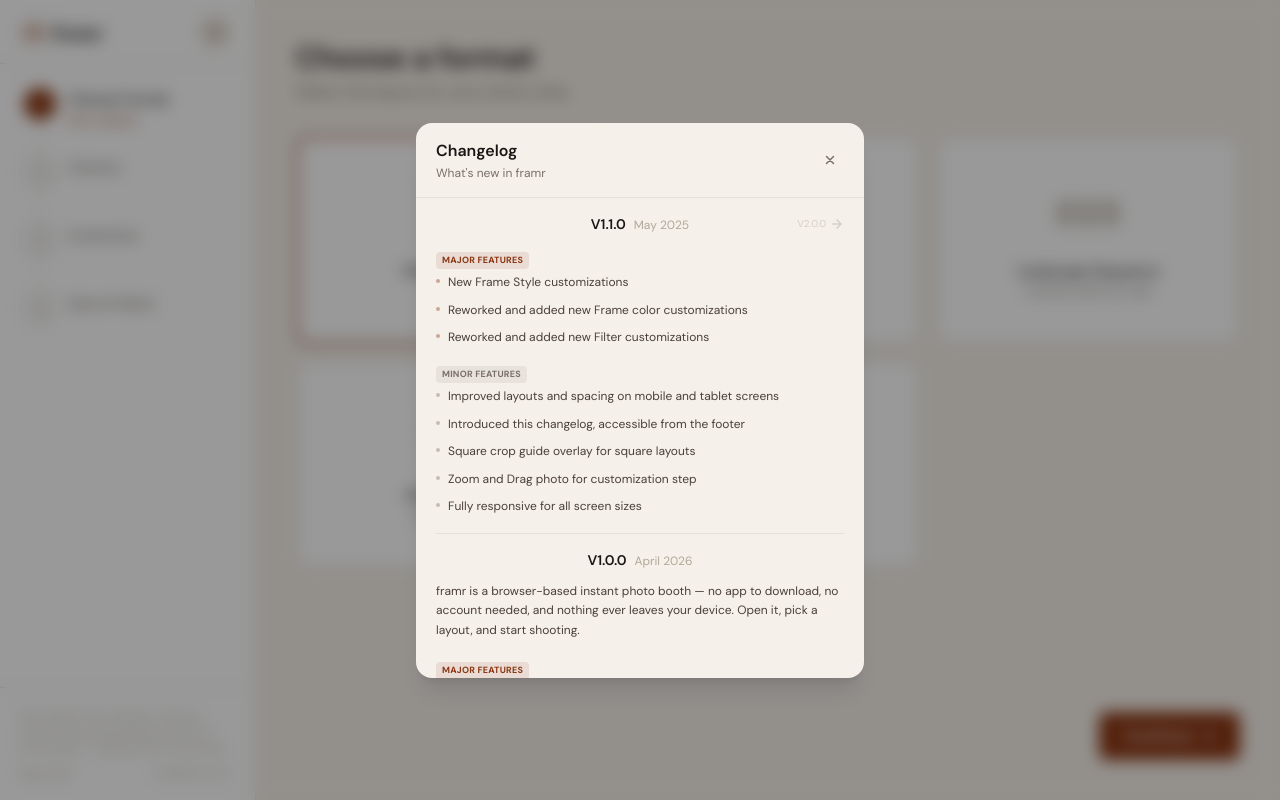
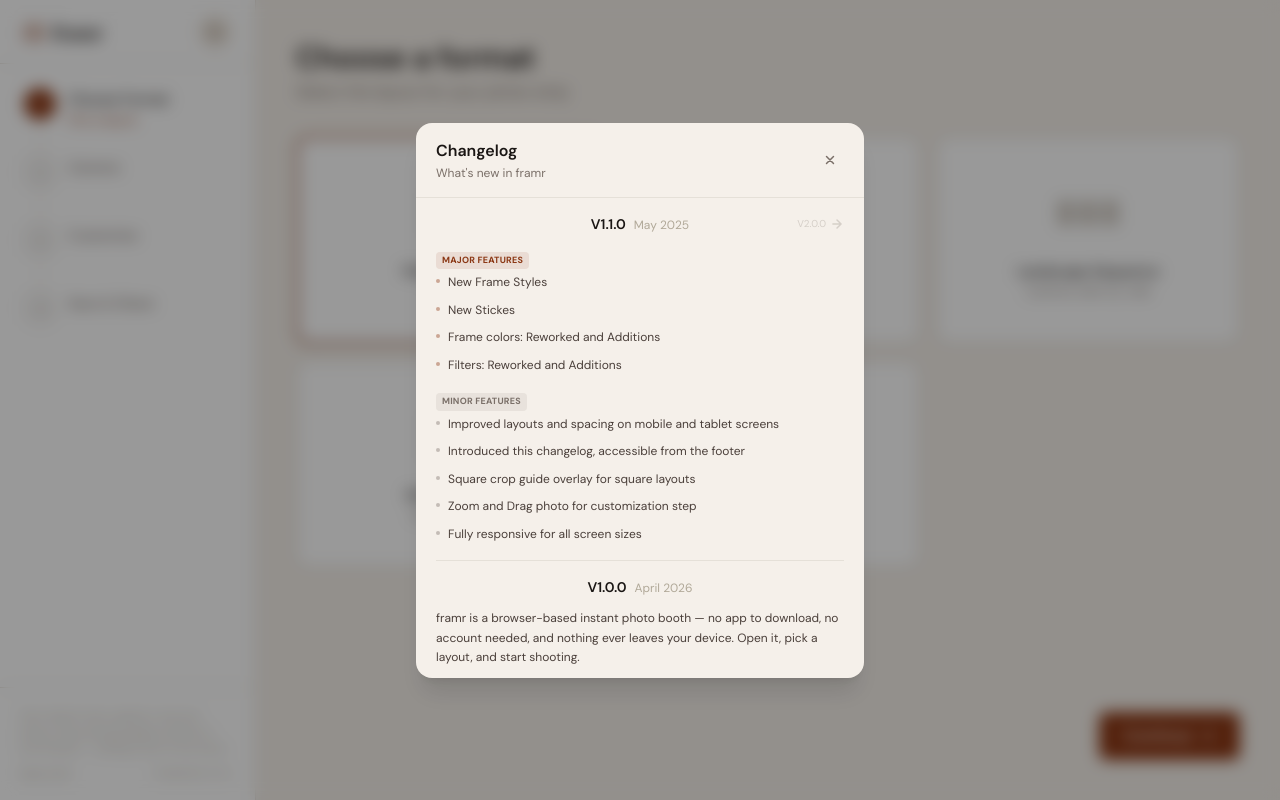
Before and after one commit to Yuri-Benjamin-Lat/framr, a React (Vite) app: page / in a window 1280 px wide. Both pictures are taken after a click on the button "framr V1.1.0". Built offline with nearby package versions, Linux system fonts and the light colour scheme.

Commit message:
chore: changelogs

```diff
--- a/src/components/ChangelogModal.jsx
+++ b/src/components/ChangelogModal.jsx
@@ -5,9 +5,10 @@ const V1_RELEASES = [
     version: 'V1.1.0',
     date: 'May 2025',
     majorFeatures: [
-      'New Frame Style customizations',
-      'Reworked and added new Frame color customizations',
-      'Reworked and added new Filter customizations',
+      'New Frame Styles',
+      'New Stickes',
+      'Frame colors: Reworked and Additions',
+      'Filters: Reworked and Additions',
     ],
     minorFeatures: [
       'Improved layouts and spacing on mobile and tablet screens',
@@ -22,9 +23,9 @@ const V1_RELEASES = [
     date: 'April 2026',
     description: 'framr is a browser-based instant photo booth — no app to download, no account needed, and nothing ever leaves your device. Open it, pick a layout, and start shooting.',
     majorFeatures: [
-      'Layout strip customizations',
-      'Frame color customizations',
-      'Filter customizations',
+      'Layout strips',
+      'Frame colors',
+      'Filters',
     ],
     minorFeatures: [
       'Camera with auto-shoot mode, countdown timer, and front/back flip',
```
